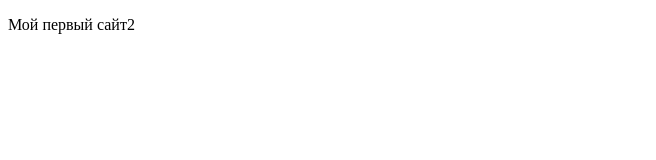
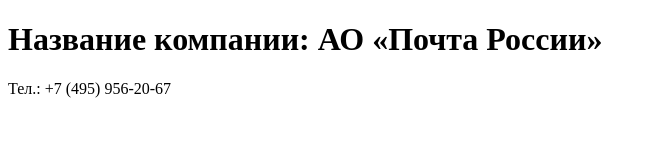
Before and after one commit to Roman-Babushkin/NewProject, a plain HTML site: page Index.html in a window 1280 px wide. Shown: the whole page, without its empty margins (0-656 px from the left). Drawn offline with Linux system fonts and the light colour scheme.

Commit message:
Добавлены правки в Index.html

```diff
--- a/Index.html
+++ b/Index.html
@@ -5,6 +5,7 @@
      <title>Мой первый сайт</title>
 </head>
 <body>
-     <p>Мой первый сайт2</p>
+     <h1>Название компании: АО «Почта России»</h1>
+     <p>Тел.: +7 (495) 956-20-67</p>
 </body>
 </html>
```
